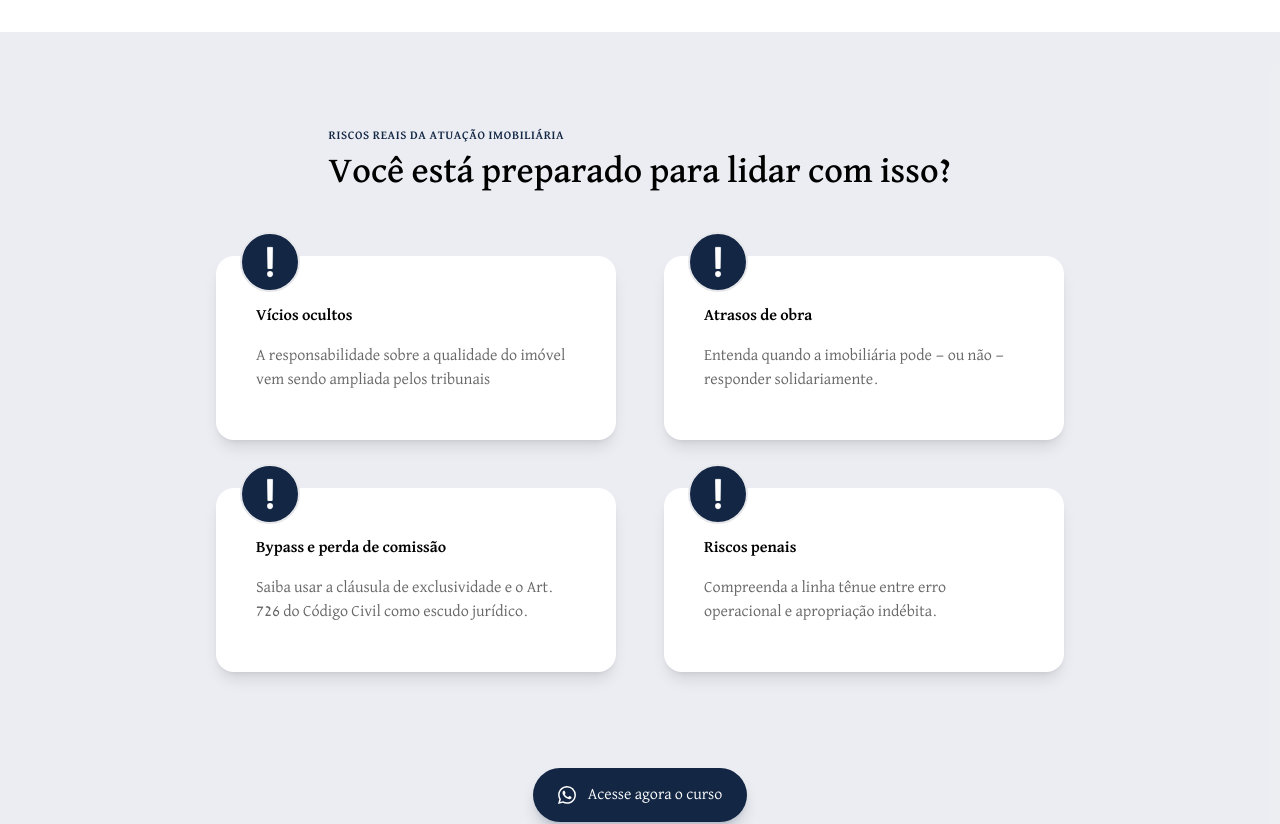
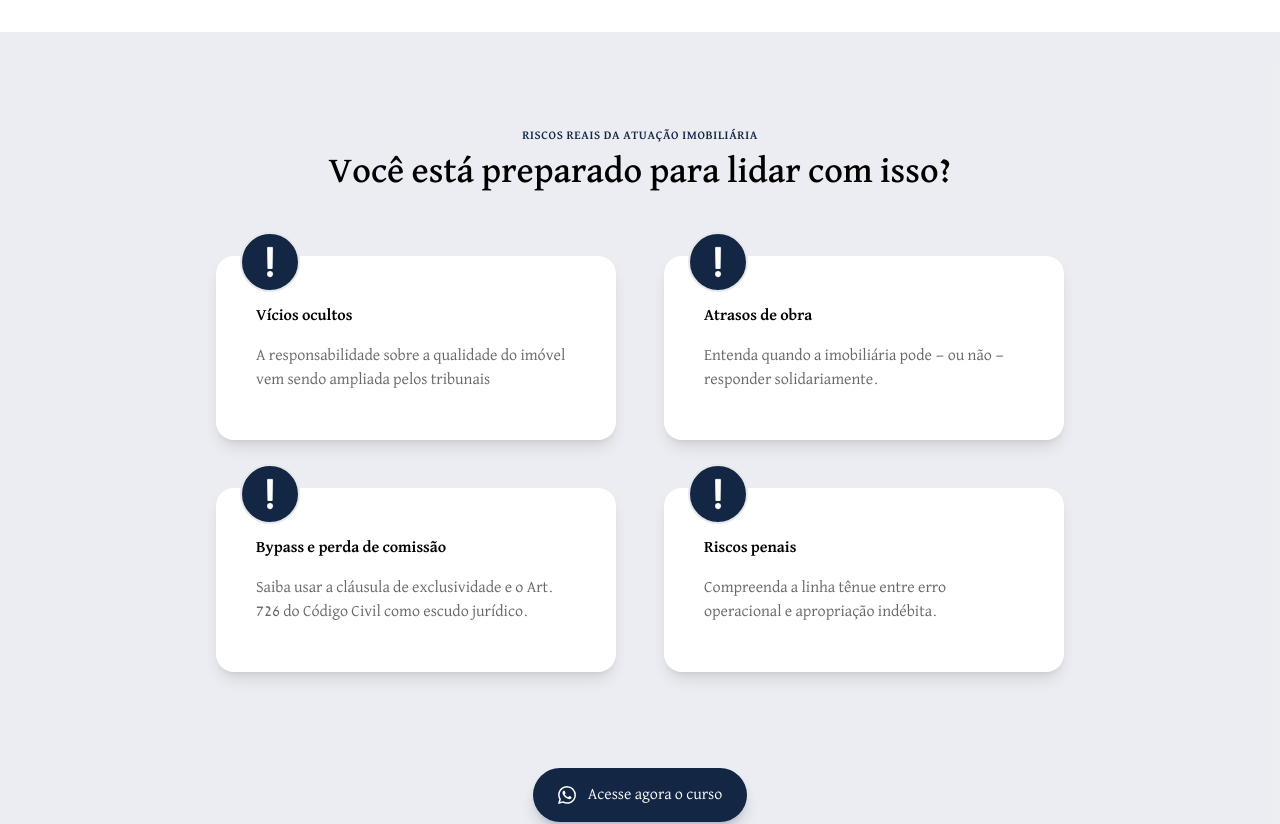
Before and after one commit to Paper-Street-Softwares/LPS-Jonatas-Honorio, a React (Vite) app: page / in a window 1280 px wide. Shown: the part 1460-2284 px from the top of the page. Built offline with nearby package versions, Linux system fonts and the light colour scheme.

Commit message:
fix: tag

```diff
--- a/src/components/sectionElements/SectionHeaderNovo.jsx
+++ b/src/components/sectionElements/SectionHeaderNovo.jsx
@@ -61,7 +61,7 @@ function SectionHeaderNovo({
 
   return (
     <MotionDivDownToUp>
-      <div className={`w-full mx-auto text-justify ${className} ${usage}`}>
+      <div className={`w-full mx-auto text-center ${className} ${usage}`}>
         {miniTitle && (
           <span
             className={`font-bold font-secondFont tracking-wider uppercase text-xs mb-2 block ${miniTag}`}
```
